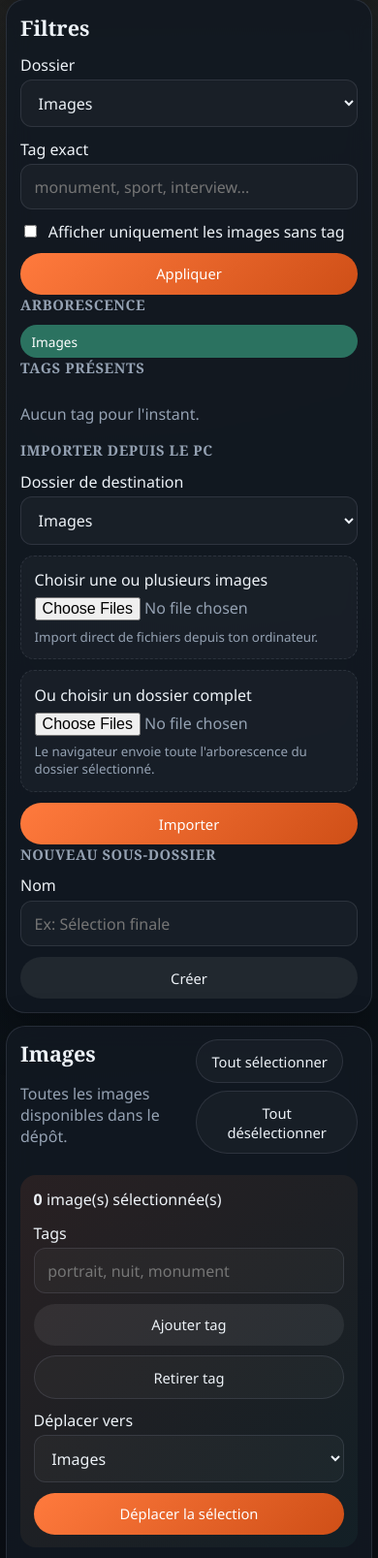
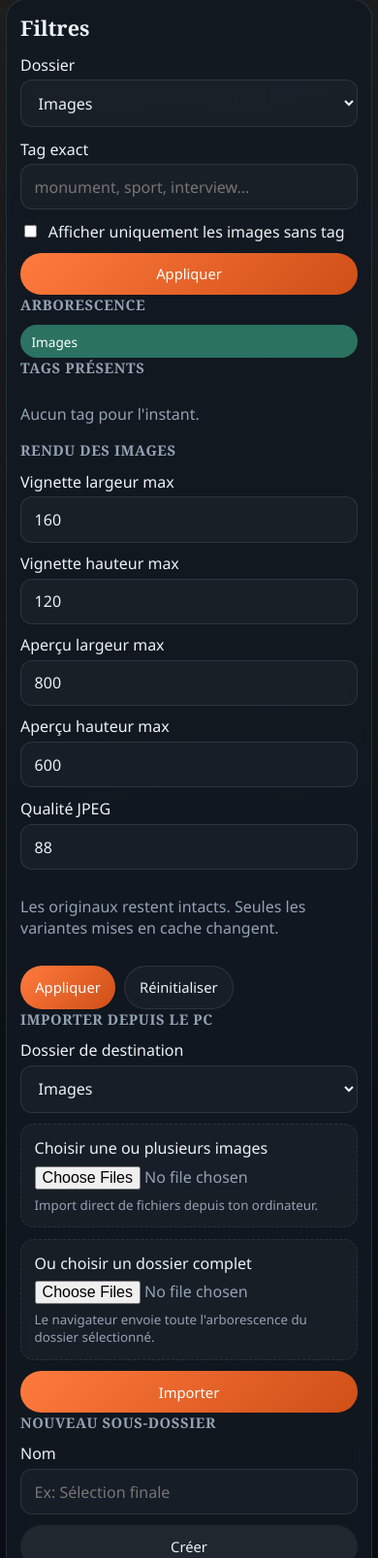
Before and after one commit to MT-TO/hackathon, a Flask app: page / in a window 390 px wide. Shown: the part 609-2216 px from the top of the page at 97% size. Run offline with Flask 3, Linux system fonts and the light colour scheme.

Commit message:
commit images

```diff
--- a/hackathon/app.py
+++ b/hackathon/app.py
@@ -6,13 +6,13 @@ import sys
 import time
 from dataclasses import dataclass
 from pathlib import Path
-from typing import Iterable
+from typing import Iterable, Mapping
 
 VENV_SITE_PACKAGES = Path("/Users/mt/venv/lib/python3.14/site-packages")
 if VENV_SITE_PACKAGES.exists():
     sys.path.insert(0, str(VENV_SITE_PACKAGES))
 
-from flask import Flask, abort, flash, redirect, render_template, request, send_file, url_for
+from flask import Flask, abort, flash, redirect, render_template, request, send_file, session, url_for
 from PIL import Image
 
 
@@ -22,7 +22,10 @@ CACHE_ROOT = BASE_DIR / ".cache"
 ALLOWED_EXTENSIONS = {".jpg", ".jpeg", ".png", ".webp", ".bmp", ".tif", ".tiff"}
 PREVIEW_SIZE = (800, 600)
 THUMB_SIZE = (160, 120)
+JPEG_QUALITY = 88
 CACHE_TTL_SECONDS = 2
+SIZE_LIMITS = (60, 4000)
+QUALITY_LIMITS = (20, 100)
 
 
 @dataclass(frozen=True)
@@ -31,6 +34,46 @@ class ImageRecord:
     directory: str
     filename: str
     tags: tuple[str, ...]
+
+
+@dataclass(frozen=True)
+class VariantSettings:
+    thumb_width: int = THUMB_SIZE[0]
+    thumb_height: int = THUMB_SIZE[1]
+    preview_width: int = PREVIEW_SIZE[0]
+    preview_height: int = PREVIEW_SIZE[1]
+    quality: int = JPEG_QUALITY
+
+    @property
+    def thumb_size(self) -> tuple[int, int]:
+        return (self.thumb_width, self.thumb_height)
+
+    @property
+    def preview_size(self) -> tuple[int, int]:
+        return (self.preview_width, self.preview_height)
+
+    @property
+    def thumb_cache_key(self) -> str:
+        return self._cache_key(self.thumb_size)
+
+    @property
+    def preview_cache_key(self) -> str:
+        return self._cache_key(self.preview_size)
+
+    def cache_key_for(self, variant: str) -> str:
+        return self.preview_cache_key if variant == "preview" else self.thumb_cache_key
+
+    def to_session_payload(self) -> dict[str, int]:
+        return {
+            "thumb_width": self.thumb_width,
+            "thumb_height": self.thumb_height,
+            "preview_width": self.preview_width,
+            "preview_height": self.preview_height,
+            "quality": self.quality,
+        }
+
+    def _cache_key(self, size: tuple[int, int]) -> str:
+        return f"{size[0]}x{size[1]}_q{self.quality}"
 
 
 class PhotoLibrary:
@@ -127,17 +170,17 @@ class PhotoLibrary:
     def count_untagged(self, directory: str = "") -> int:
         return sum(1 for record in self.filter_images(directory=directory) if not record.tags)
 
-    def ensure_variant(self, relative_path: str, variant: str) -> Path:
+    def ensure_variant(self, relative_path: str, variant: str, settings: VariantSettings) -> Path:
         source = self.images_root / self._clean_relative_path(relative_path)
         if not source.exists():
             raise FileNotFoundError(relative_path)
 
         target_root, size = (
-            (self.previews_root, PREVIEW_SIZE)
+            (self.previews_root, settings.preview_size)
             if variant == "preview"
-            else (self.thumbs_root, THUMB_SIZE)
+            else (self.thumbs_root, settings.thumb_size)
         )
-        target = (target_root / self._clean_relative_path(relative_path)).with_suffix(".jpg")
+        target = (target_root / settings.cache_key_for(variant) / self._clean_relative_path(relative_path)).with_suffix(".jpg")
         target.parent.mkdir(parents=True, exist_ok=True)
 
         if target.exists() and target.stat().st_mtime_ns >= source.stat().st_mtime_ns:
@@ -146,7 +189,7 @@ class PhotoLibrary:
         with Image.open(source) as image:
             converted = image.convert("RGB")
             converted.thumbnail(size)
-            converted.save(target, format="JPEG", quality=88, optimize=True)
+            converted.save(target, format="JPEG", quality=settings.quality, optimize=True)
         return target
 
     def add_tags(self, relative_paths: Iterable[str], raw_tags: str) -> int:
@@ -298,10 +341,17 @@ class PhotoLibrary:
 
     def _remove_cached_variants(self, relative_path: str) -> None:
         clean_relative_path = self._clean_relative_path(relative_path)
+        relative_variant = Path(clean_relative_path).with_suffix(".jpg")
         for root in (self.previews_root, self.thumbs_root):
-            candidate = (root / clean_relative_path).with_suffix(".jpg")
-            if candidate.exists():
-                candidate.unlink()
+            legacy_candidate = root / relative_variant
+            if legacy_candidate.exists():
+                legacy_candidate.unlink()
+            for settings_dir in root.iterdir():
+                if not settings_dir.is_dir():
+                    continue
+                candidate = settings_dir / relative_variant
+                if candidate.exists():
+                    candidate.unlink()
 
     @staticmethod
     def _parse_tags(raw_tags: str) -> set[str]:
@@ -394,6 +444,7 @@ def inject_helpers() -> dict[str, object]:
     return {
         "breadcrumb_parts": breadcrumb_parts,
         "directory_label": directory_label,
+        "variant_settings": current_variant_settings(),
     }
 
 
@@ -445,7 +496,7 @@ def image_asset(variant: str, relative_path: str):
     if variant not in {"preview", "thumb"}:
         abort(404)
     try:
-        path = library.ensure_variant(relative_path, variant)
+        path = library.ensure_variant(relative_path, variant, current_variant_settings())
     except (FileNotFoundError, ValueError):
         abort(404)
     return send_file(path, mimetype="image/jpeg", conditional=True)
@@ -483,6 +534,24 @@ def import_images() -> object:
         flash("Aucune image valide importée.", "error")
     else:
         flash(f"{imported} image(s) importée(s) depuis votre ordinateur.", "success")
+    return redirect(_redirect_target())
+
+
+@app.post("/actions/render-settings")
+def update_render_settings() -> object:
+    if request.form.get("mode") == "reset":
+        session.pop("variant_settings", None)
+        flash("Réglages d'image réinitialisés.", "success")
+        return redirect(_redirect_target())
+
+    try:
+        settings = parse_variant_settings(request.form)
+    except ValueError as error:
+        flash(str(error), "error")
+        return redirect(_redirect_target())
+
+    session["variant_settings"] = settings.to_session_payload()
+    flash("Réglages d'image mis à jour.", "success")
     return redirect(_redirect_target())
 
 
@@ -553,5 +622,79 @@ def directory_label(directory: str) -> str:
     return directory or "Images"
 
 
+def current_variant_settings() -> VariantSettings:
+    stored = session.get("variant_settings", {})
+    if not isinstance(stored, dict):
+        return VariantSettings()
+
+    return VariantSettings(
+        thumb_width=coerce_int_setting(stored, "thumb_width", THUMB_SIZE[0]),
+        thumb_height=coerce_int_setting(stored, "thumb_height", THUMB_SIZE[1]),
+        preview_width=coerce_int_setting(stored, "preview_width", PREVIEW_SIZE[0]),
+        preview_height=coerce_int_setting(stored, "preview_height", PREVIEW_SIZE[1]),
+        quality=coerce_int_setting(
+            stored,
+            "quality",
+            JPEG_QUALITY,
+            minimum=QUALITY_LIMITS[0],
+            maximum=QUALITY_LIMITS[1],
+        ),
+    )
+
+
+def parse_variant_settings(payload: Mapping[str, object]) -> VariantSettings:
+    return VariantSettings(
+        thumb_width=parse_required_int_setting(payload, "thumb_width", "largeur vignette"),
+        thumb_height=parse_required_int_setting(payload, "thumb_height", "hauteur vignette"),
+        preview_width=parse_required_int_setting(payload, "preview_width", "largeur aperçu"),
+        preview_height=parse_required_int_setting(payload, "preview_height", "hauteur aperçu"),
+        quality=parse_required_int_setting(
+            payload,
+            "quality",
+            "qualité JPEG",
+            minimum=QUALITY_LIMITS[0],
+            maximum=QUALITY_LIMITS[1],
+        ),
+    )
+
+
+def parse_required_int_setting(
+    payload: Mapping[str, object],
+    key: str,
+    label: str,
+    minimum: int = SIZE_LIMITS[0],
+    maximum: int = SIZE_LIMITS[1],
+) -> int:
+    raw_value = str(payload.get(key, "")).strip()
+    if not raw_value:
+        raise ValueError(f"Le champ {label} est obligatoire.")
+
+    try:
+        value = int(raw_value)
+    except ValueError as error:
+        raise ValueError(f"Le champ {label} doit être un entier.") from error
+
+    if not minimum <= value <= maximum:
+        raise ValueError(f"Le champ {label} doit être compris entre {minimum} et {maximum}.")
+    return value
+
+
+def coerce_int_setting(
+    payload: Mapping[str, object],
+    key: str,
+    default: int,
+    minimum: int = SIZE_LIMITS[0],
+    maximum: int = SIZE_LIMITS[1],
+) -> int:
+    raw_value = payload.get(key, default)
+    try:
+        value = int(raw_value)
+    except (TypeError, ValueError):
+        return default
+    if not minimum <= value <= maximum:
+        return default
+    return value
+
+
 if __name__ == "__main__":
     app.run(debug=True, port=5001)
--- a/hackathon/static/style.css
+++ b/hackathon/static/style.css
@@ -268,6 +268,7 @@ label span,
 }
 
 input[type="text"],
+input[type="number"],
 select {
   width: 100%;
   margin-top: 0.3rem;
@@ -331,6 +332,18 @@ input[type="file"] {
   margin-top: 0.45rem;
   color: var(--muted);
   line-height: 1.35;
+}
+
+.render-settings-grid {
+  display: grid;
+  gap: 0.65rem;
+  grid-template-columns: repeat(2, minmax(0, 1fr));
+}
+
+.inline-actions {
+  display: flex;
+  flex-wrap: wrap;
+  gap: 0.55rem;
 }
 
 .tree-link,
@@ -531,6 +544,10 @@ input[type="file"] {
     grid-template-columns: 1fr;
   }
 
+  .render-settings-grid {
+    grid-template-columns: 1fr;
+  }
+
   .hero-topbar {
     flex-direction: column;
     align-items: stretch;
--- a/hackathon/templates/index.html
+++ b/hackathon/templates/index.html
@@ -85,6 +85,46 @@
         {% else %}
           <p class="muted">Aucun tag pour l'instant.</p>
         {% endif %}
+      </div>
+
+      <div class="create-folder-box">
+        <div class="tree-heading">
+          <h3>Rendu des images</h3>
+        </div>
+        <form class="stack-form" method="post" action="{{ url_for('update_render_settings') }}">
+          <input type="hidden" name="next" value="{{ request.full_path if request.query_string else request.path }}" />
+
+          <div class="render-settings-grid">
+            <label>
+              <span>Vignette largeur max</span>
+              <input type="number" name="thumb_width" min="60" max="4000" value="{{ variant_settings.thumb_width }}" required />
+            </label>
+            <label>
+              <span>Vignette hauteur max</span>
+              <input type="number" name="thumb_height" min="60" max="4000" value="{{ variant_settings.thumb_height }}" required />
+            </label>
+            <label>
+              <span>Aperçu largeur max</span>
+              <input type="number" name="preview_width" min="60" max="4000" value="{{ variant_settings.preview_width }}" required />
+            </label>
+            <label>
+              <span>Aperçu hauteur max</span>
+              <input type="number" name="preview_height" min="60" max="4000" value="{{ variant_settings.preview_height }}" required />
+            </label>
+          </div>
+
+          <label>
+            <span>Qualité JPEG</span>
+            <input type="number" name="quality" min="20" max="100" value="{{ variant_settings.quality }}" required />
+          </label>
+
+          <p class="muted">Les originaux restent intacts. Seules les variantes mises en cache changent.</p>
+
+          <div class="inline-actions">
+            <button class="button button-primary" type="submit">Appliquer</button>
+            <button class="button button-light" type="submit" name="mode" value="reset">Réinitialiser</button>
+          </div>
+        </form>
       </div>
 
       <div class="create-folder-box">
@@ -197,7 +237,7 @@
 
                 <a href="{{ url_for('image_detail', relative_path=record.relative_path, from=return_query) }}" class="card-media">
                   <img
-                    src="{{ url_for('image_asset', variant='thumb', relative_path=record.relative_path) }}"
+                    src="{{ url_for('image_asset', variant='thumb', relative_path=record.relative_path, render=variant_settings.thumb_cache_key) }}"
                     alt="{{ record.filename }}"
                     loading="lazy"
                   />
```
Also changed, not shown: hackathon/templates/detail.html (+13 -1 lines), hackathon/README.md, 2 other files.
